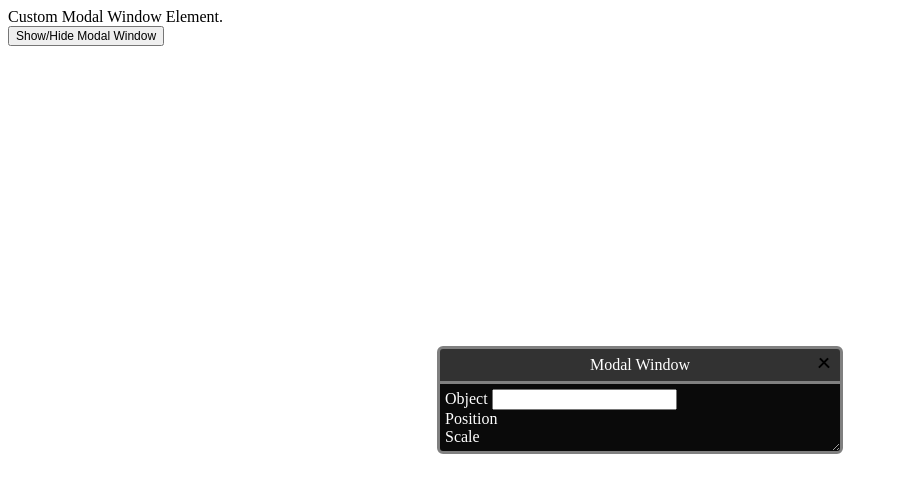
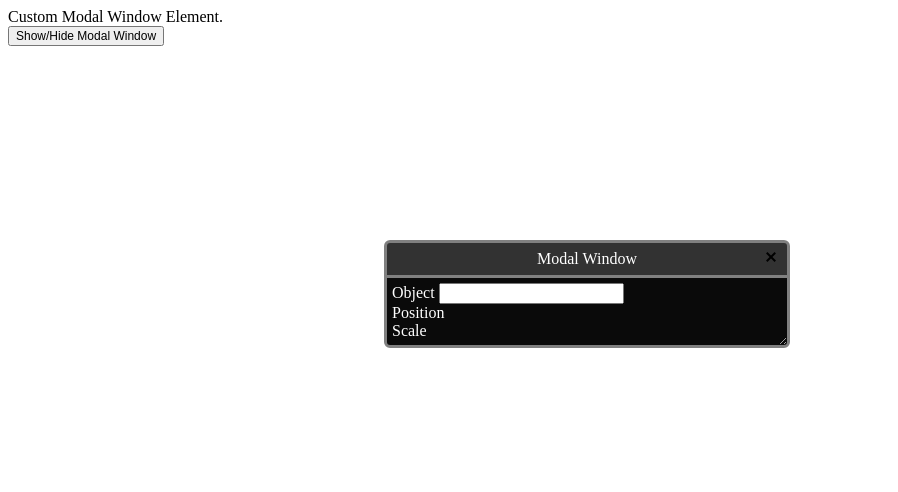
Before and after one commit to shootTheLuck/Modal-Window, a plain HTML site: page index.html in a window 1280 px wide. Shown: the whole page, without its empty margins (0-898 px from the left). Drawn offline with Linux system fonts and the light colour scheme.

Commit message:
Various css improvements

```diff
--- a/modalWindow.css
+++ b/modalWindow.css
@@ -6,9 +6,8 @@
     opacity: 1;
     visibility: hidden;
     position: fixed;
-    top: 50%;
-    left: 50%;
-    transform: translate(-50%, -50%);
+    top: 30%;
+    left: 30%;
     width: 400px;
     transition: opacity 80ms linear;
     overflow: hidden;
@@ -24,9 +23,6 @@
     height: 32px;
     line-height: 32px;
     width: 100%;
-/*
-    display: inline-block;
-*/
 }
 
 .modalTitle {
@@ -75,7 +71,7 @@
 .closeButton:before, .closeButton:after{
     content: '';
     position: absolute;
-    width: 13px;
+    width: 12px;
     height: 2px;
     /* background-color will be color of the x*/
     background-color: black;
```
